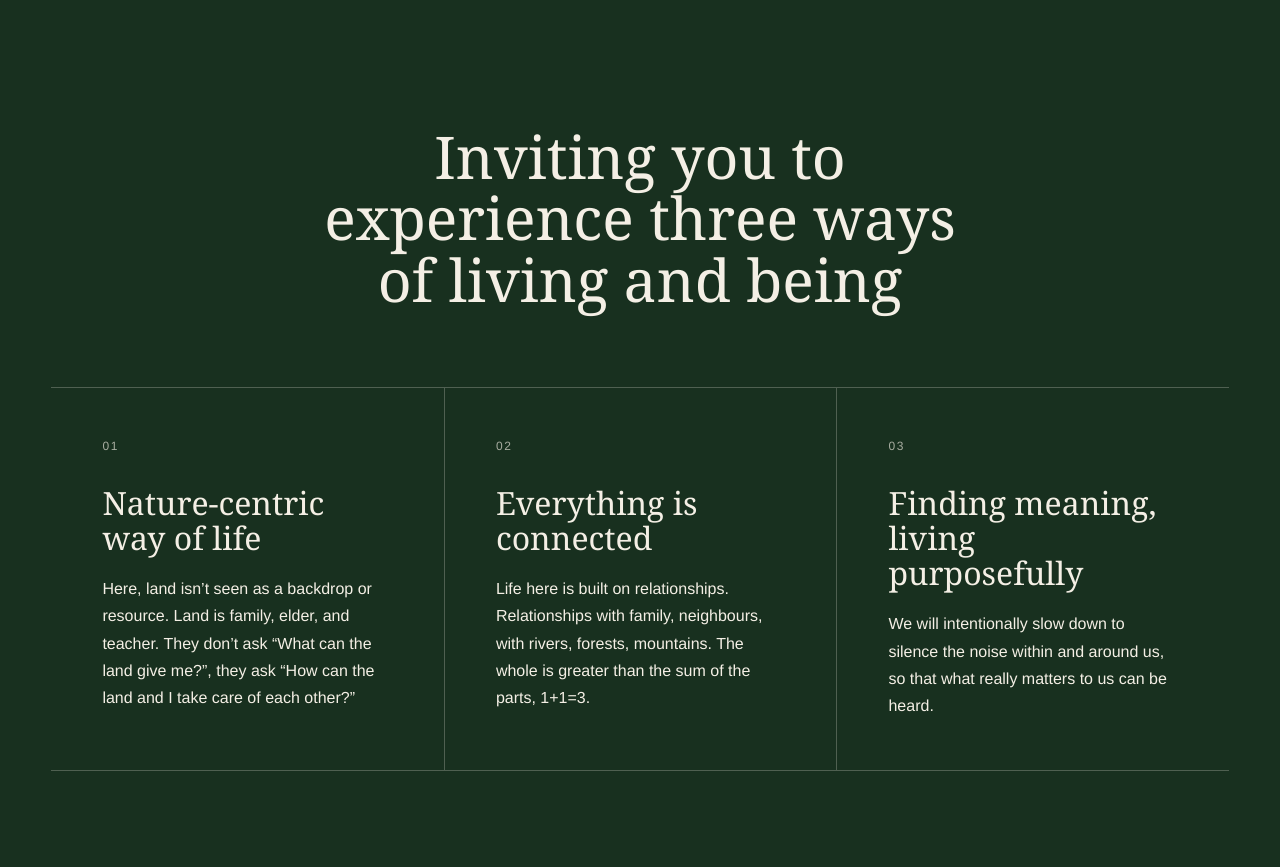
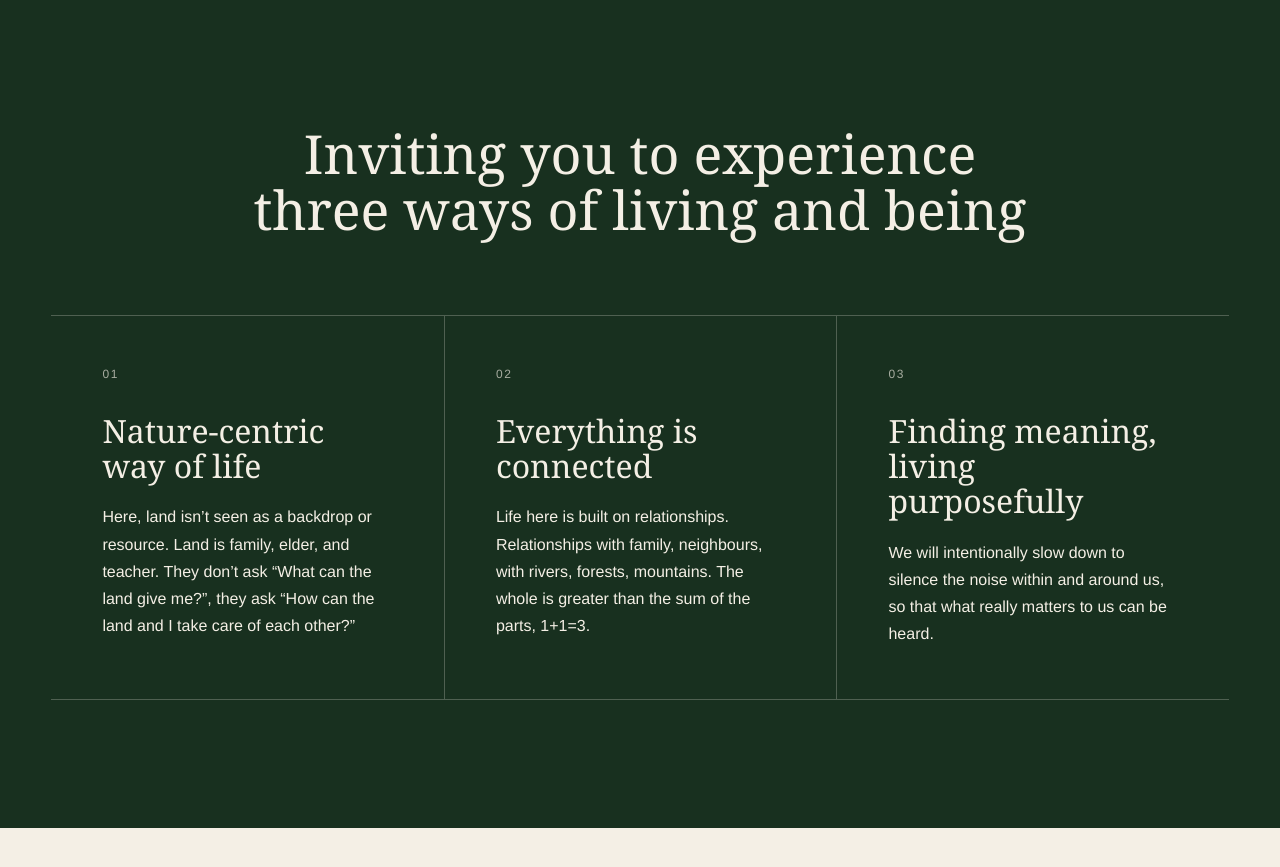
Before and after one commit to feelslikeom/feelslikeom-website, an Astro site in the folder website/: page / in a window 1280 px wide. Shown: the part 2040-2907 px from the top of the page. After the commit the page ends 2868 px from the top, so only its background shows below. Built offline with nearby package versions, Linux system fonts and the light colour scheme; Astro itself is replaced by a stand-in of ours.

Commit message:
Keep three ways phrase on one line

```diff
--- a/website/src/pages/index.astro
+++ b/website/src/pages/index.astro
@@ -72,7 +72,7 @@
 
       <section class="ways" aria-labelledby="ways-heading">
         <div class="ways-inner">
-          <h2 id="ways-heading" class="reveal">Inviting you to experience three ways of living and being</h2>
+          <h2 id="ways-heading" class="reveal">Inviting you to experience <span class="ways-nowrap">three ways of living and being</span></h2>
 
           <div class="ways-grid">
             <article class="way reveal">
@@ -400,12 +400,16 @@
   }
 
   .ways h2 {
-    max-width: 20ch;
+    max-width: none;
     margin: 0 auto clamp(3.5rem, 6vw, 5rem);
     text-align: center;
-    font-size: clamp(2.4rem, 4.6vw, 4.8rem);
+    font-size: clamp(2.4rem, 4.2vw, 4.5rem);
     font-weight: 400;
     line-height: 1.04;
+  }
+
+  .ways-nowrap {
+    white-space: nowrap;
   }
 
   .ways-grid {
@@ -535,7 +539,7 @@
     }
 
     .ways h2 {
-      font-size: clamp(2.2rem, 9vw, 3.4rem);
+      font-size: clamp(1.7rem, 7.2vw, 2.4rem);
       margin-bottom: 2.75rem;
     }
 
```
